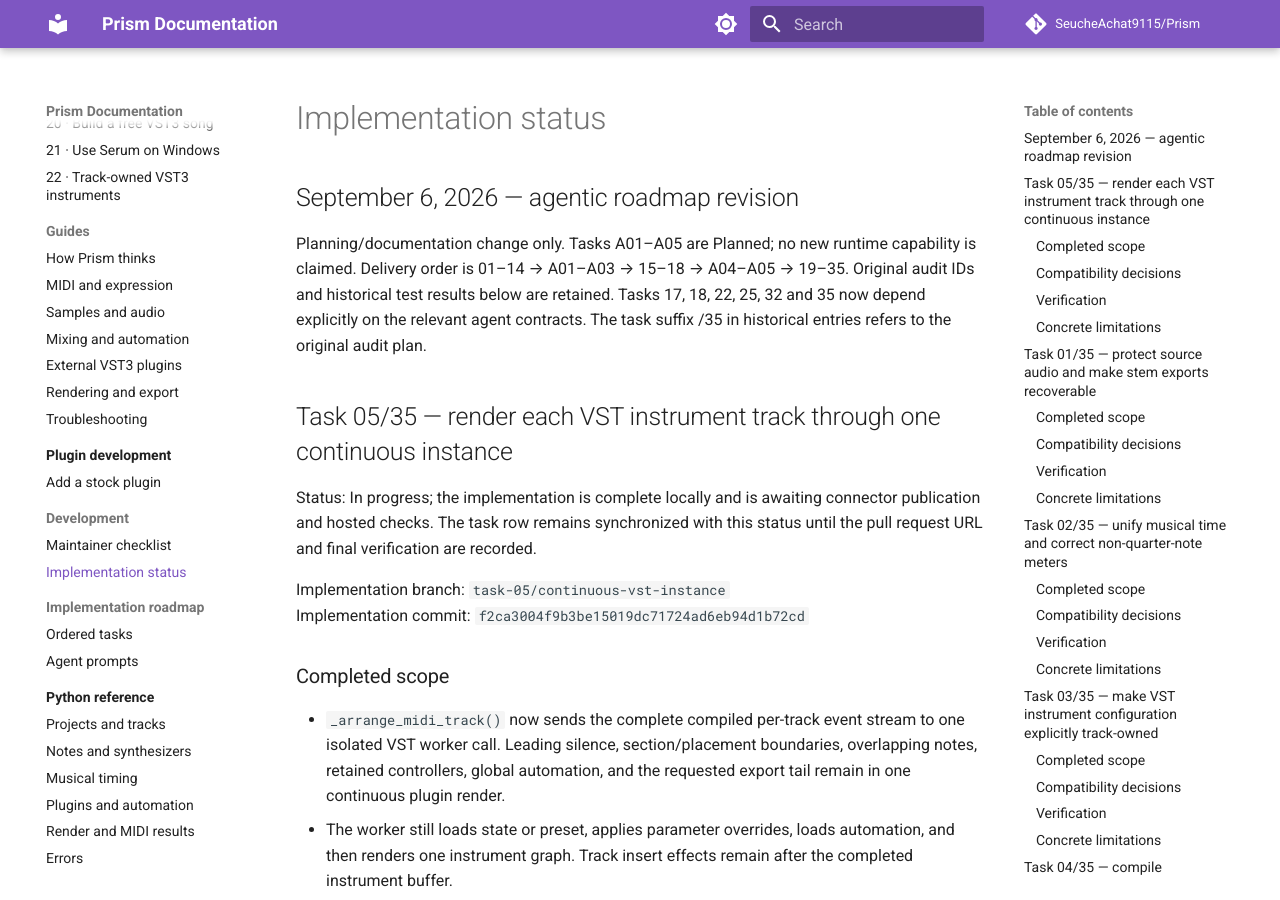
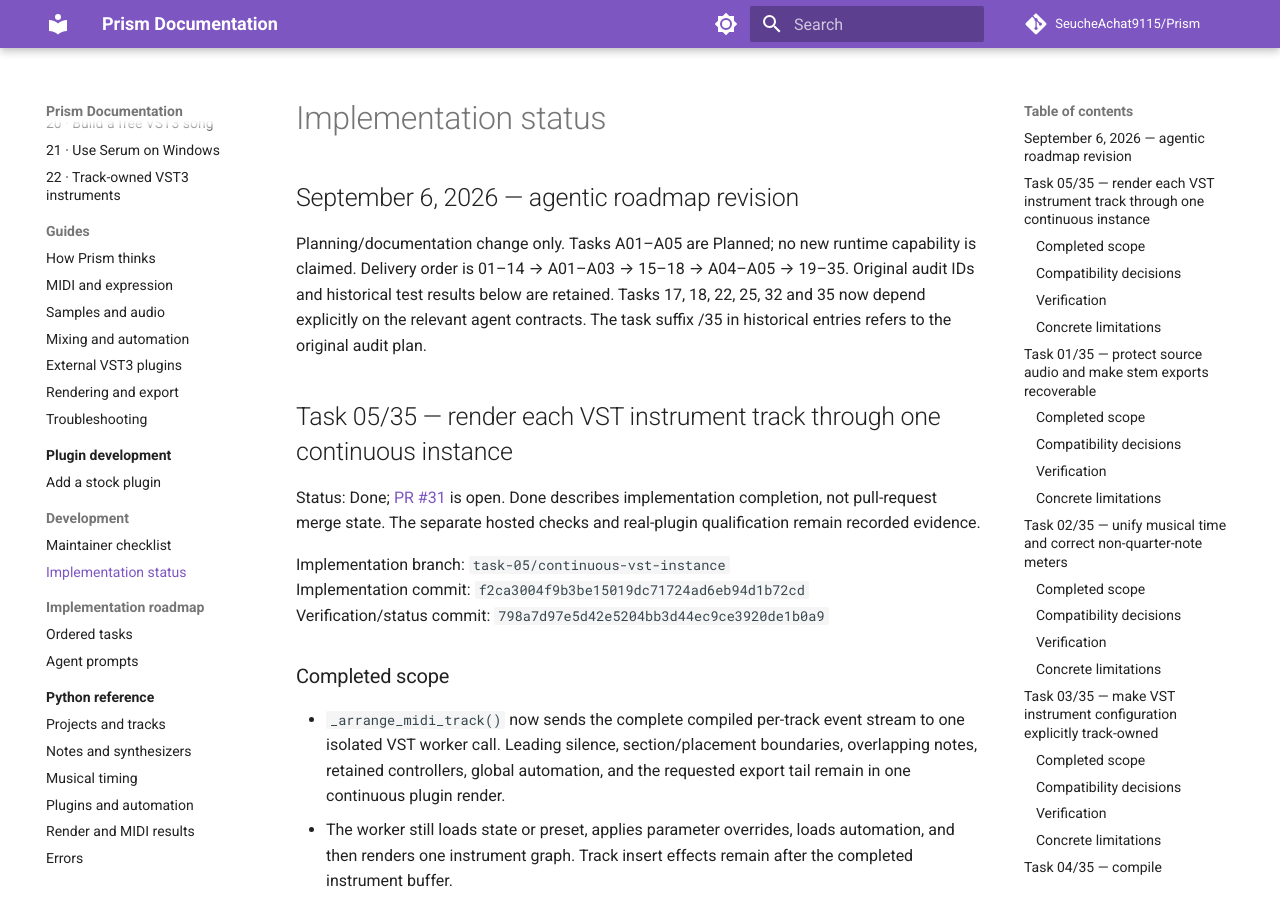
Before and after one commit to SeucheAchat9115/Prism, an MkDocs documentation site: the page built from docs/development/implementation-status.md, in a window 1280 px wide and 900 px high. Built offline with MkDocs 1.6.1 and Material for MkDocs 9.7.7, drawn with Linux system fonts in a browser that asks for light colours; comment, search, counter and statistics services are not loaded.

Commit message:
docs: link task 05 PR and mark complete

```diff
--- a/docs/development/implementation-status.md
+++ b/docs/development/implementation-status.md
@@ -11,12 +11,13 @@
 
 ## Task 05/35 — render each VST instrument track through one continuous instance
 
-Status: In progress; the implementation is complete locally and is awaiting
-connector publication and hosted checks. The task row remains synchronized with
-this status until the pull request URL and final verification are recorded.
+Status: Done; [PR #31](https://github.com/SeucheAchat9115/Prism/pull/31) is open.
+Done describes implementation completion, not pull-request merge state. The
+separate hosted checks and real-plugin qualification remain recorded evidence.
 
 Implementation branch: `task-05/continuous-vst-instance`
 Implementation commit: `f2ca3004f9b3be15019dc71724ad6eb94d1b72cd`
+Verification/status commit: `798a7d97e5d42e5204bb3d44ec9ce3920de1b0a9`
 
 ### Completed scope
 
```
Also changed, not shown: docs/development/implementation-tasks.md (+1 -1 lines).
